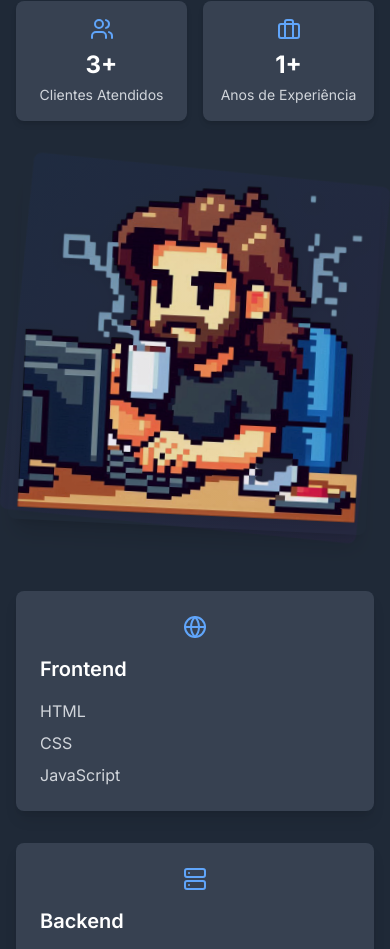
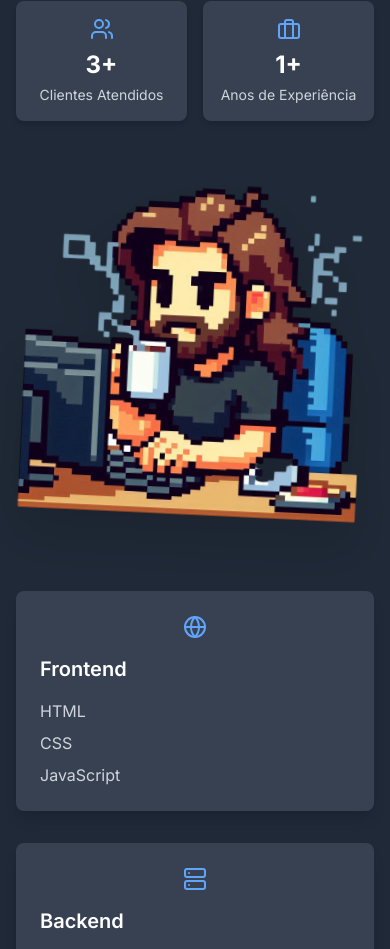
Before and after one commit to alessandro0augusto0/Portfolio, a React (Vite) app: page / in a window 390 px wide. Shown: the part 1587-2536 px from the top of the page. Built offline with nearby package versions, Linux system fonts and the light colour scheme.

Commit message:
feat: add responsive About component with skill sets, metrics, and professional timeline

```diff
--- a/src/components/About.tsx
+++ b/src/components/About.tsx
@@ -163,15 +163,10 @@ const About = () => {
               } : {}}
               className="relative w-full max-w-md mx-auto"
             >
-              <div className="absolute inset-0 rounded-lg bg-gradient-to-br from-blue-50/20 to-purple-50/20 dark:from-blue-900/10 dark:to-purple-900/10 transform rotate-3" />
               <img
                 src={cartoonImage}
                 alt={t('about.image_alt')}
-                className="relative z-10 w-full h-auto rounded-lg shadow-xl bg-transparent"
-                style={{
-                  mixBlendMode: 'multiply',
-                  filter: 'drop-shadow(0 4px 6px rgba(0, 0, 0, 0.1))'
-                }}
+                className="relative z-10 w-full h-auto bg-transparent drop-shadow-2xl"
               />
             </motion.div>
           </motion.div>
```
